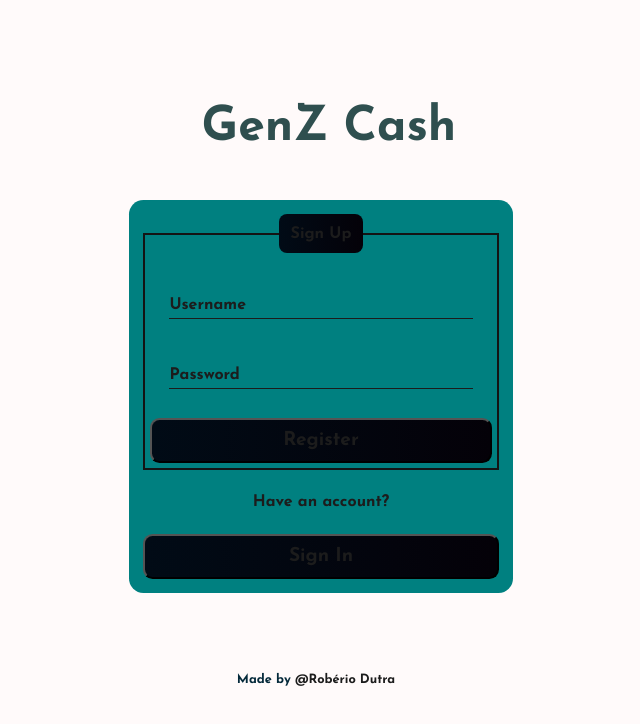
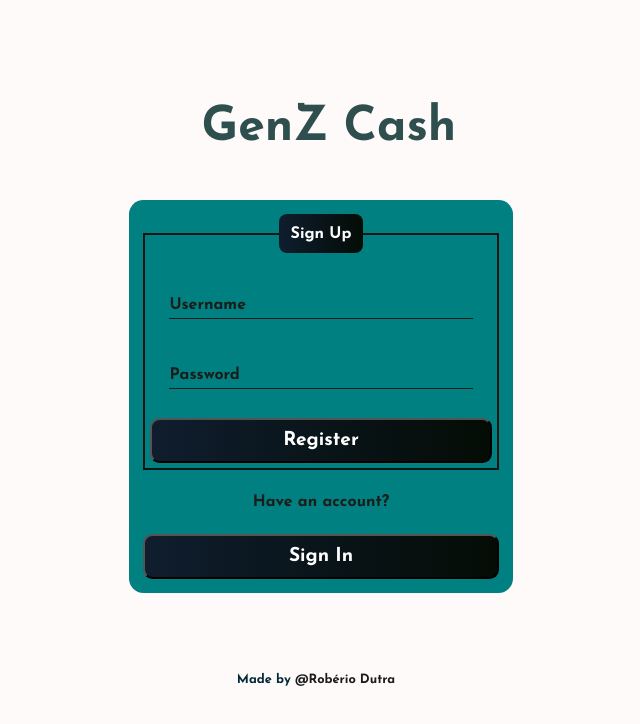
Before and after one commit to roberiodutra/genz-cash-app, a React (Vite) app in the folder app/frontend/: page /sign_up in a window 1280 px wide. Shown: the top 724 px of the page, without its empty margins (319-959 px from the left). Built offline with nearby package versions, Linux system fonts and the light colour scheme.

Commit message:
style: forms colors

```diff
--- a/app/frontend/src/app/styles/css/styles.css
+++ b/app/frontend/src/app/styles/css/styles.css
@@ -376,8 +376,8 @@ body .form fieldset {
 }
 body .form legend {
   padding: 0.7rem;
-  background-image: linear-gradient(to right, rgb(1, 11, 22), rgb(4, 1, 8));
-  color: #1C1C1C;
+  background-image: linear-gradient(to right, rgb(15, 29, 46), rgb(4, 12, 5));
+  color: #FFF;
   text-align: center;
   border-radius: 0.5rem;
   margin-bottom: 20px;
@@ -399,7 +399,7 @@ body .form-input {
 body .form-input:focus ~ .form-label, body .form-input:valid ~ .form-label, body .form-input:-internal-autofill-selected ~ .form-label {
   top: -1.2rem;
   font-size: 0.7rem;
-  color: #1f6bb6;
+  color: #FFF;
 }
 body .form-label {
   position: absolute;
@@ -412,15 +412,15 @@ body .form-label {
 }
 body .form button {
   width: 100%;
-  background-image: linear-gradient(to right, rgb(1, 11, 22), rgb(4, 1, 8));
+  background-image: linear-gradient(to right, rgb(15, 29, 46), rgb(4, 12, 5));
   padding: 0.7rem;
-  color: #1C1C1C;
+  color: #FFF;
   font-size: 1.2rem;
   cursor: pointer;
   border-radius: 0.6rem;
 }
 body .form button:hover {
-  background-image: linear-gradient(to right, rgb(15, 29, 46), rgb(4, 12, 5));
+  background-image: linear-gradient(to right, rgb(22, 6, 80), rgb(2, 1, 14));
 }
 body .form p {
   text-align: center;
--- a/app/frontend/src/app/styles/sass/abstracts/_variables.sass
+++ b/app/frontend/src/app/styles/sass/abstracts/_variables.sass
@@ -15,4 +15,5 @@ $seashell3: #1C1C1C
 $grey: #141414
 $linear-black: linear-gradient(to right,rgb(1, 11, 22), rgb(4, 1, 8))
 $linear-green: linear-gradient(to right,rgb(15, 29, 46), rgb(4, 12, 5))
+$linear-hover: linear-gradient(to right,rgb(22, 6, 80), rgb(2, 1, 14))
 $container-width: 900px
```
Also changed, not shown: app/frontend/src/app/styles/sass/components/_form.sass (+6 -6 lines), 1 other file (tests, documents, lock files or other folders).
